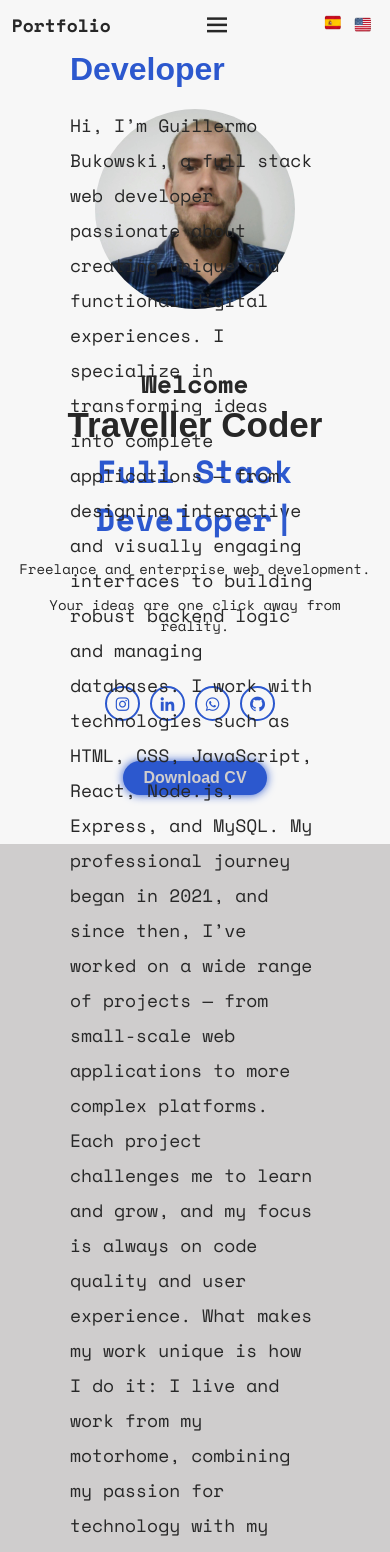
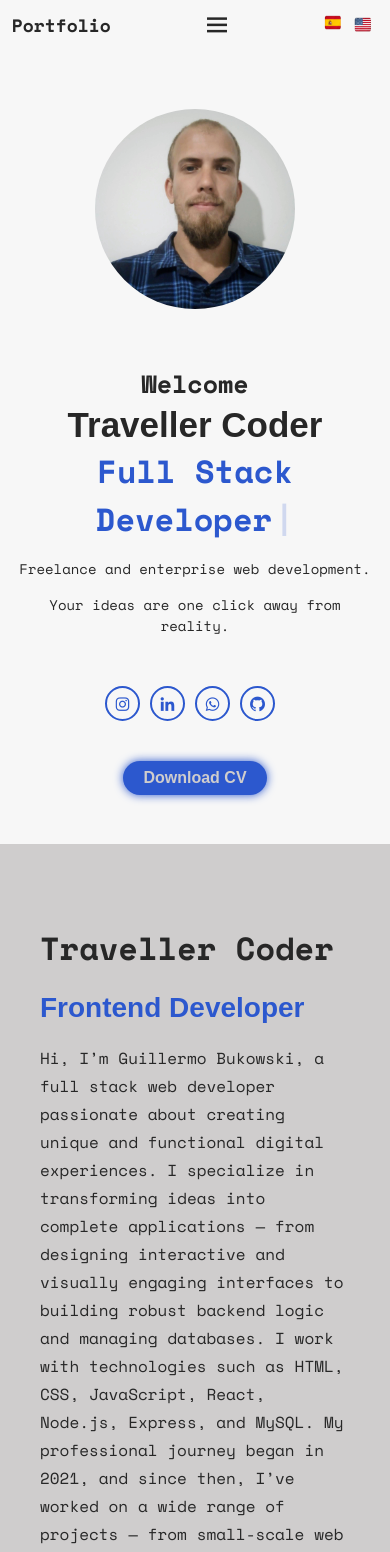
Before and after one commit to TravellerCoder/port-traveller-react, a React (Vite) app: page / in a window 390 px wide. Shown: the top 1552 px of the page. Built offline with nearby package versions, Linux system fonts and the light colour scheme; a web font is replaced by a local one.

Commit message:
version responsive de about

```diff
--- a/src/assets/components/about/About.css
+++ b/src/assets/components/about/About.css
@@ -32,3 +32,29 @@
     font-weight: 500;
     line-height: 3.5rem;
 }
+
+
+@media (max-width: 768px) {
+
+    .conoceme{
+        height: auto;
+        padding: 4rem 0;
+    }
+
+    .conoceme-content {
+        margin: 2rem;
+    }
+
+    .conoceme-content h2 {
+        font-size: 3.2rem;
+    }
+
+    .conoceme-content h3 {
+        font-size: 2.8rem;
+    }
+
+    .conoceme-content p {
+        font-size: 1.6rem;
+        line-height: 2.8rem;
+    }
+}
```
